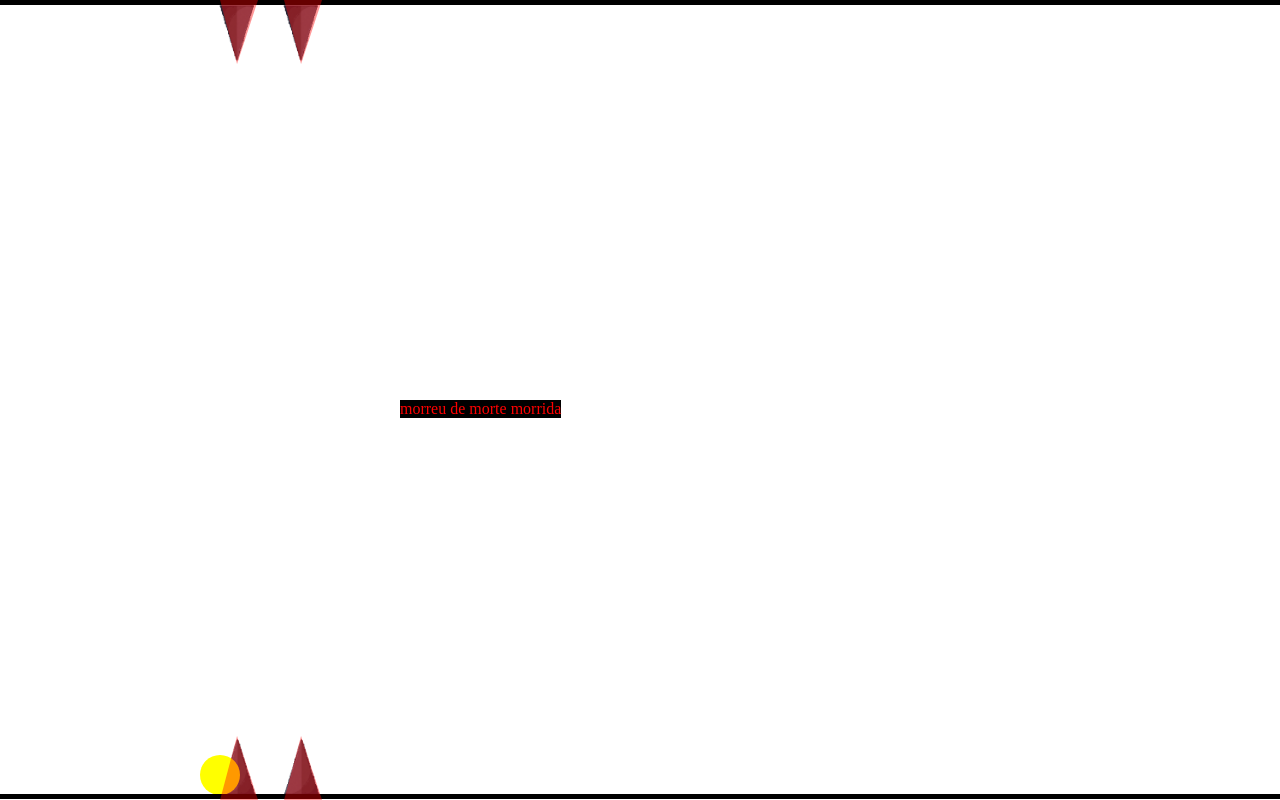
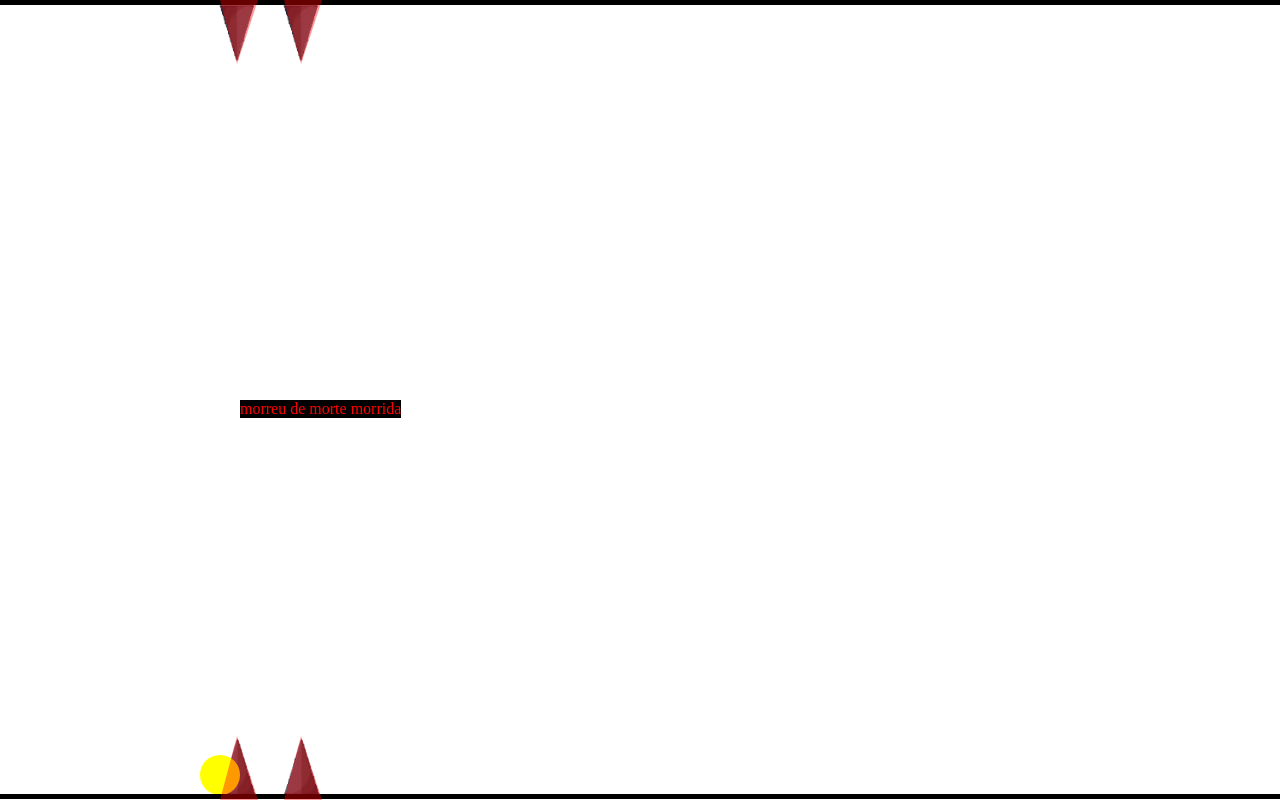
Before and after one commit to 2OttO2/ShootTheThingy, a React (Vite) app: page / in a window 1280 px wide. Built offline with nearby package versions, Linux system fonts and the light colour scheme.

Commit message:
leve fix

```diff
--- a/src/components/GameOver/GameOver.module.css
+++ b/src/components/GameOver/GameOver.module.css
@@ -6,7 +6,6 @@
   align-self:center;
   color:red;
   background-color:black;
-  top:50%;
-  left:50vh;
-
+  top:50vh;
+  left:30vh;
 }
```
